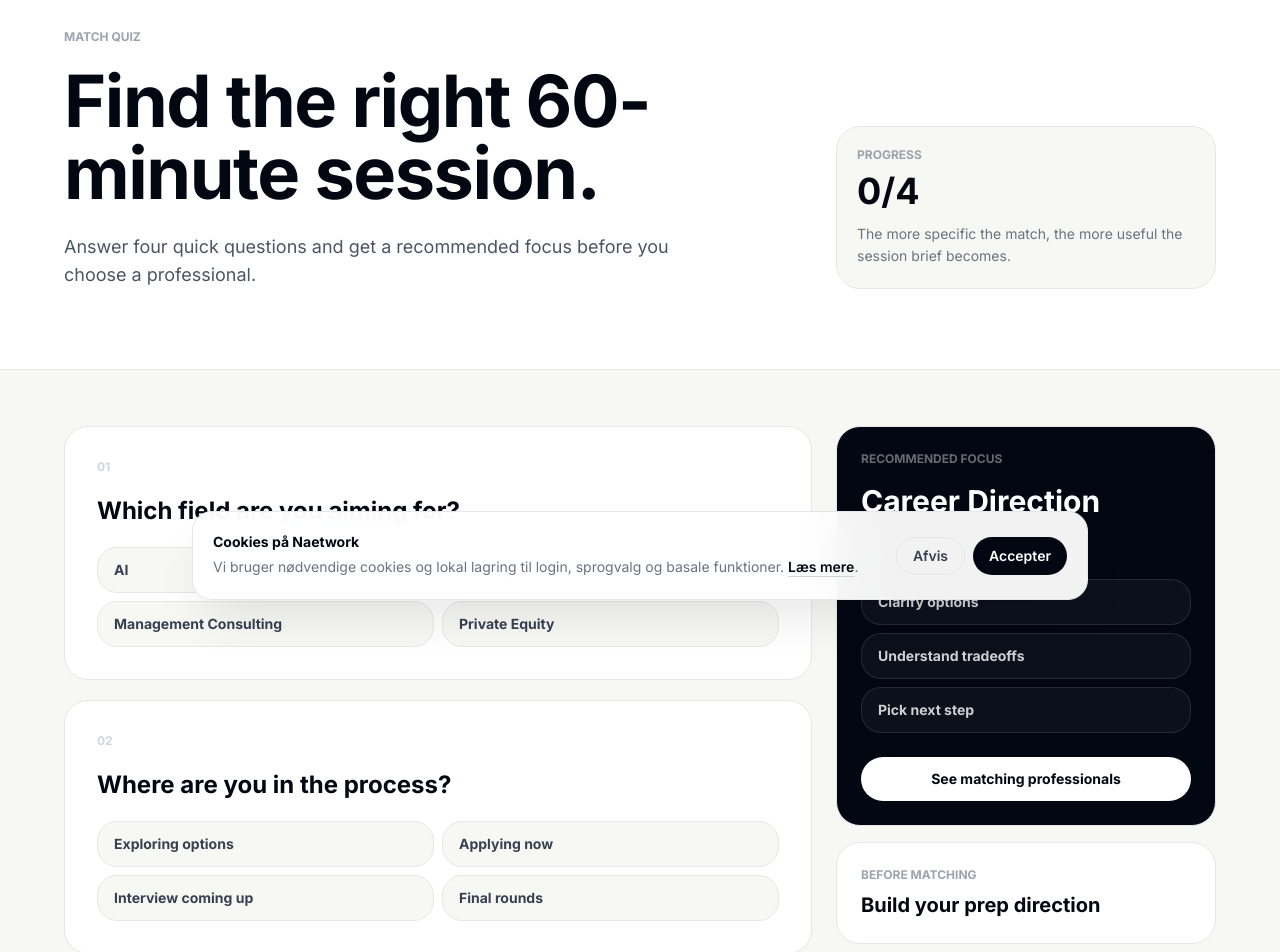
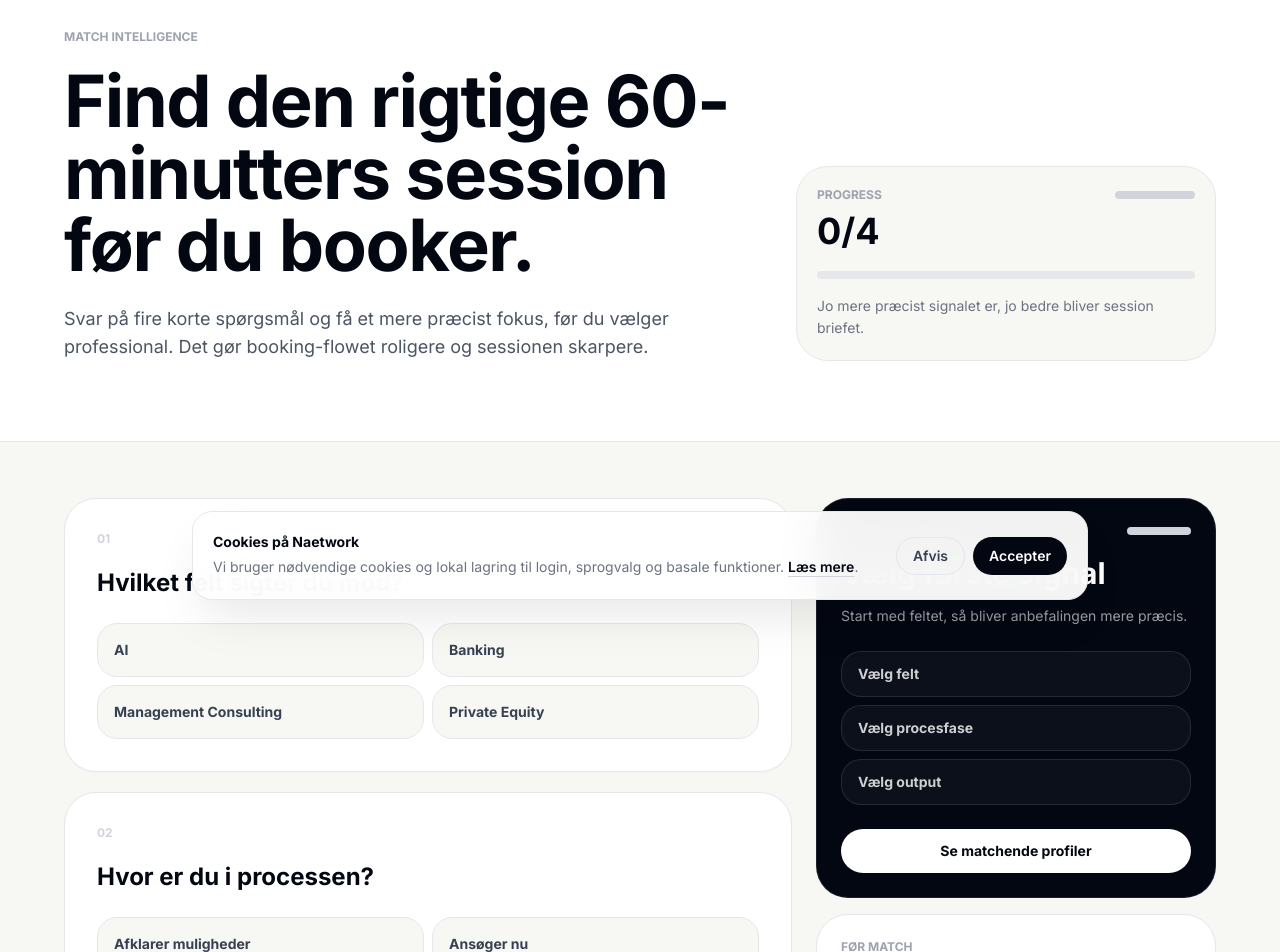
Before and after one commit to mikkelstreet-png/Naetwork, a Next.js app: page /match in a window 1280 px wide. Shown: the part 180-1132 px from the top of the page. Built offline with nearby package versions, Linux system fonts and the light colour scheme; no server answers.

Commit message:
Redesign match quiz experience

```diff
--- a/app/match/page.tsx
+++ b/app/match/page.tsx
@@ -2,6 +2,7 @@
 
 import { useMemo, useState } from 'react';
 import Link from 'next/link';
+import { useLanguage } from '@/context/LanguageContext';
 
 type Answers = {
   field: string;
@@ -10,106 +11,136 @@ type Answers = {
   output: string;
 };
 
-const OPTIONS = {
+function optionsFor(isDa: boolean) {
+  return {
     field: ['AI', 'Banking', 'Management Consulting', 'Private Equity'],
-  stage: ['Exploring options', 'Applying now', 'Interview coming up', 'Final rounds'],
-  pressure: ['I need direction', 'I need better materials', 'I need interview practice', 'I need case/technical prep'],
-  output: ['Sharper CV / LinkedIn', 'Better answers', 'Case structure', 'Career clarity'],
+    stage: isDa ? ['Afklarer muligheder', 'Ansøger nu', 'Interview på vej', 'Finalerunder'] : ['Exploring options', 'Applying now', 'Interview coming up', 'Final rounds'],
+    pressure: isDa ? ['Jeg mangler retning', 'Mit materiale skal være skarpere', 'Jeg skal træne interview', 'Jeg skal træne case/technicals'] : ['I need direction', 'I need better materials', 'I need interview practice', 'I need case/technical prep'],
+    output: isDa ? ['Skarpere CV / LinkedIn', 'Bedre svar', 'Casestruktur', 'Karriereklarhed'] : ['Sharper CV / LinkedIn', 'Better answers', 'Case structure', 'Career clarity'],
   };
+}
 
-function recommendationFor(answers: Answers) {
+function recommendationFor(answers: Answers, isDa: boolean) {
   if (answers.field === 'AI') {
     return {
       title: 'AI Career Strategy',
-      bestFor: 'AI product, strategy roles and portfolio direction',
+      bestFor: isDa ? 'AI product, strategy roles og portfolio-retning' : 'AI product, strategy roles and portfolio direction',
       search: 'AI',
-      notes: ['Decode AI roles', 'Position your experience', 'Choose the right proof points'],
+      notes: isDa ? ['Afkod AI-roller', 'Positionér din erfaring', 'Vælg de rigtige proof points'] : ['Decode AI roles', 'Position your experience', 'Choose the right proof points'],
+      accent: 'bg-sky-300',
     };
   }
   if (answers.field === 'Banking') {
     return {
-      title: answers.pressure.includes('technical') ? 'Banking Technicals' : 'Investment Banking Prep',
-      bestFor: 'M&A process, technicals, CV and fit interviews',
+      title: answers.pressure.toLowerCase().includes('technical') || answers.pressure.toLowerCase().includes('technicals') ? 'Banking Technicals' : 'Investment Banking Prep',
+      bestFor: isDa ? 'M&A-proces, technicals, CV og fit interviews' : 'M&A process, technicals, CV and fit interviews',
       search: 'Banking',
-      notes: ['Sharpen technical answers', 'Understand the interview bar', 'Improve fit story'],
+      notes: isDa ? ['Skærp technical answers', 'Forstå interviewbaren', 'Forbedr fit story'] : ['Sharpen technical answers', 'Understand the interview bar', 'Improve fit story'],
+      accent: 'bg-emerald-300',
     };
   }
   if (answers.field === 'Management Consulting') {
     return {
       title: 'Consulting Case Prep',
-      bestFor: 'Case structure, hypotheses, communication and fit',
+      bestFor: isDa ? 'Casestruktur, hypoteser, kommunikation og fit' : 'Case structure, hypotheses, communication and fit',
       search: 'Management Consulting',
-      notes: ['Structure cases better', 'Communicate clearly', 'Prepare fit answers'],
+      notes: isDa ? ['Strukturer cases bedre', 'Kommunikér klarere', 'Forbered fit-svar'] : ['Structure cases better', 'Communicate clearly', 'Prepare fit answers'],
+      accent: 'bg-cyan-300',
     };
   }
   if (answers.field === 'Private Equity') {
     return {
       title: 'PE / Investment Case',
-      bestFor: 'Investment thinking, diligence and deal discussion',
+      bestFor: isDa ? 'Investment thinking, diligence og deal discussion' : 'Investment thinking, diligence and deal discussion',
       search: 'Private Equity',
-      notes: ['Sharpen deal thinking', 'Prepare investment cases', 'Understand PE expectations'],
+      notes: isDa ? ['Skærp deal thinking', 'Forbered investment cases', 'Forstå PE-forventninger'] : ['Sharpen deal thinking', 'Prepare investment cases', 'Understand PE expectations'],
+      accent: 'bg-lime-300',
     };
   }
   return {
-    title: 'Career Direction',
-    bestFor: 'Choosing the right next move',
+    title: isDa ? 'Vælg første signal' : 'Choose first signal',
+    bestFor: isDa ? 'Start med feltet, så bliver anbefalingen mere præcis.' : 'Start with the field and the recommendation becomes sharper.',
     search: '',
-    notes: ['Clarify options', 'Understand tradeoffs', 'Pick next step'],
+    notes: isDa ? ['Vælg felt', 'Vælg procesfase', 'Vælg output'] : ['Choose field', 'Choose process stage', 'Choose output'],
+    accent: 'bg-gray-300',
   };
 }
 
 export default function MatchPage() {
+  const { lang } = useLanguage();
+  const isDa = lang === 'da';
+  const options = optionsFor(isDa);
   const [answers, setAnswers] = useState<Answers>({ field: '', stage: '', pressure: '', output: '' });
   const completed = Object.values(answers).filter(Boolean).length;
-  const recommendation = useMemo(() => recommendationFor(answers), [answers]);
+  const progress = (completed / 4) * 100;
+  const recommendation = useMemo(() => recommendationFor(answers, isDa), [answers, isDa]);
 
   function choose(key: keyof Answers, value: string) {
     setAnswers((current) => ({ ...current, [key]: value }));
   }
 
+  const questions = [
+    { key: 'field' as const, label: '01', title: isDa ? 'Hvilket felt sigter du mod?' : 'Which field are you aiming for?', options: options.field },
+    { key: 'stage' as const, label: '02', title: isDa ? 'Hvor er du i processen?' : 'Where are you in the process?', options: options.stage },
+    { key: 'pressure' as const, label: '03', title: isDa ? 'Hvad haster mest?' : 'What feels most urgent?', options: options.pressure },
+    { key: 'output' as const, label: '04', title: isDa ? 'Hvad skal du gå derfra med?' : 'What should you leave with?', options: options.output },
+  ];
+
   return (
-    <main className="min-h-screen bg-[#f7f7f4] pt-16">
+    <main className="page-shell">
       <section className="border-b border-gray-200 bg-white px-5 py-14 sm:px-8 md:py-20">
         <div className="mx-auto max-w-6xl">
-          <p className="mb-5 text-xs font-black uppercase text-gray-400">Match quiz</p>
-          <div className="grid gap-10 lg:grid-cols-[1fr_380px] lg:items-end">
+          <div className="grid gap-10 lg:grid-cols-[1fr_420px] lg:items-end">
             <div>
-              <h1 className="max-w-4xl text-5xl font-black leading-[0.96] tracking-tight text-gray-950 text-balance md:text-7xl">
-                Find the right 60-minute session.
+              <p className="kicker mb-5">Match intelligence</p>
+              <h1 className="display-xl max-w-4xl">
+                {isDa ? 'Find den rigtige 60-minutters session før du booker.' : 'Find the right 60-minute session before you book.'}
               </h1>
-              <p className="mt-6 max-w-2xl text-base leading-relaxed text-gray-600 md:text-lg">
-                Answer four quick questions and get a recommended focus before you choose a professional.
+              <p className="body-lg mt-6 max-w-2xl">
+                {isDa
+                  ? 'Svar på fire korte spørgsmål og få et mere præcist fokus, før du vælger professional. Det gør booking-flowet roligere og sessionen skarpere.'
+                  : 'Answer four quick questions and get a sharper focus before choosing a professional. It makes booking calmer and the session more useful.'}
               </p>
             </div>
-            <div className="rounded-3xl border border-gray-200 bg-[#f7f7f4] p-5">
-              <p className="text-xs font-black uppercase text-gray-400">Progress</p>
+            <div className="premium-panel p-5">
+              <div className="flex items-start justify-between gap-4">
+                <div>
+                  <p className="kicker">Progress</p>
                   <p className="mt-2 text-4xl font-black text-gray-950">{completed}/4</p>
-              <p className="mt-3 text-sm leading-relaxed text-gray-500">The more specific the match, the more useful the session brief becomes.</p>
+                </div>
+                <span className={`mt-1 block h-2 w-20 rounded-full ${recommendation.accent}`} />
+              </div>
+              <div className="mt-5 h-2 overflow-hidden rounded-full bg-gray-200">
+                <div className="h-full rounded-full bg-gray-950 transition-all" style={{ width: `${progress}%` }} />
+              </div>
+              <p className="mt-4 text-sm leading-relaxed text-gray-500">
+                {isDa ? 'Jo mere præcist signalet er, jo bedre bliver session briefet.' : 'The sharper the signal, the better the session brief becomes.'}
+              </p>
             </div>
           </div>
         </div>
       </section>
 
       <section className="px-5 py-10 sm:px-8 md:py-14">
-        <div className="mx-auto grid max-w-6xl gap-6 lg:grid-cols-[1fr_380px]">
+        <div className="mx-auto grid max-w-6xl gap-6 lg:grid-cols-[1fr_400px]">
           <div className="space-y-5">
-            {[
-              { key: 'field' as const, label: '01', title: 'Which field are you aiming for?', options: OPTIONS.field },
-              { key: 'stage' as const, label: '02', title: 'Where are you in the process?', options: OPTIONS.stage },
-              { key: 'pressure' as const, label: '03', title: 'What feels most urgent?', options: OPTIONS.pressure },
-              { key: 'output' as const, label: '04', title: 'What should you leave with?', options: OPTIONS.output },
-            ].map((question) => (
-              <section key={question.key} className="rounded-3xl border border-gray-200 bg-white p-6 md:p-8">
+            {questions.map((question) => (
+              <section key={question.key} className="premium-card p-6 md:p-8">
+                <div className="flex items-start justify-between gap-4">
+                  <div>
                     <p className="text-xs font-black text-gray-300">{question.label}</p>
                     <h2 className="mt-5 text-2xl font-black text-gray-950">{question.title}</h2>
-                <div className="mt-5 grid gap-2 sm:grid-cols-2">
+                  </div>
+                  {answers[question.key] && <span className="rounded-full bg-gray-950 px-3 py-1.5 text-xs font-black text-white">Selected</span>}
+                </div>
+                <div className="mt-6 grid gap-2 sm:grid-cols-2">
                   {question.options.map((option) => {
                     const selected = answers[question.key] === option;
                     return (
                       <button
                         key={option}
                         onClick={() => choose(question.key, option)}
-                        className={`rounded-2xl border px-4 py-3 text-left text-sm font-bold transition-colors ${selected ? 'border-gray-950 bg-gray-950 text-white' : 'border-gray-200 bg-[#f7f7f4] text-gray-700 hover:border-gray-950 hover:bg-white'}`}
+                        className={`rounded-2xl border px-4 py-4 text-left text-sm font-bold transition-colors ${selected ? 'border-gray-950 bg-gray-950 text-white' : 'border-gray-200 bg-[#f7f7f4] text-gray-700 hover:border-gray-950 hover:bg-white'}`}
                       >
                         {option}
                       </button>
@@ -121,9 +152,14 @@ export default function MatchPage() {
           </div>
 
           <aside className="space-y-4 lg:sticky lg:top-24 lg:h-fit">
-            <div className="rounded-3xl border border-gray-200 bg-gray-950 p-6 text-white">
-              <p className="text-xs font-black uppercase text-white/40">Recommended focus</p>
+            <div className="dark-panel p-6">
+              <div className="flex items-start justify-between gap-4">
+                <div>
+                  <p className="text-xs font-black uppercase text-white/40">{isDa ? 'Anbefalet fokus' : 'Recommended focus'}</p>
                   <h2 className="mt-4 text-3xl font-black leading-tight">{recommendation.title}</h2>
+                </div>
+                <span className={`mt-1 block h-2 w-16 rounded-full ${recommendation.accent}`} />
+              </div>
               <p className="mt-3 text-sm leading-relaxed text-white/60">{recommendation.bestFor}</p>
               <div className="mt-6 space-y-2">
                 {recommendation.notes.map((note) => (
@@ -133,12 +169,15 @@ export default function MatchPage() {
                 ))}
               </div>
               <Link href="/professionals" className="mt-6 inline-flex w-full items-center justify-center rounded-full bg-white px-5 py-3 text-sm font-black text-gray-950 transition-colors hover:bg-gray-100">
-                See matching professionals
+                {isDa ? 'Se matchende profiler' : 'See matching profiles'}
               </Link>
             </div>
-            <Link href="/onboarding" className="block rounded-3xl border border-gray-200 bg-white p-6 transition-colors hover:border-gray-950">
-              <p className="text-xs font-black uppercase text-gray-400">Before matching</p>
-              <p className="mt-2 text-xl font-black text-gray-950">Build your prep direction</p>
+            <Link href="/onboarding" className="block premium-card p-6 transition-colors hover:border-gray-950">
+              <p className="kicker">{isDa ? 'Før match' : 'Before matching'}</p>
+              <p className="mt-2 text-xl font-black text-gray-950">{isDa ? 'Byg dit brief' : 'Build your prep direction'}</p>
+              <p className="mt-2 text-sm leading-relaxed text-gray-500">
+                {isDa ? 'Gør din booking mere præcis med et kort kandidat-brief.' : 'Make your booking sharper with a short candidate brief.'}
+              </p>
             </Link>
           </aside>
         </div>
```
Lines whose indentation alone changed are shown as unchanged.
